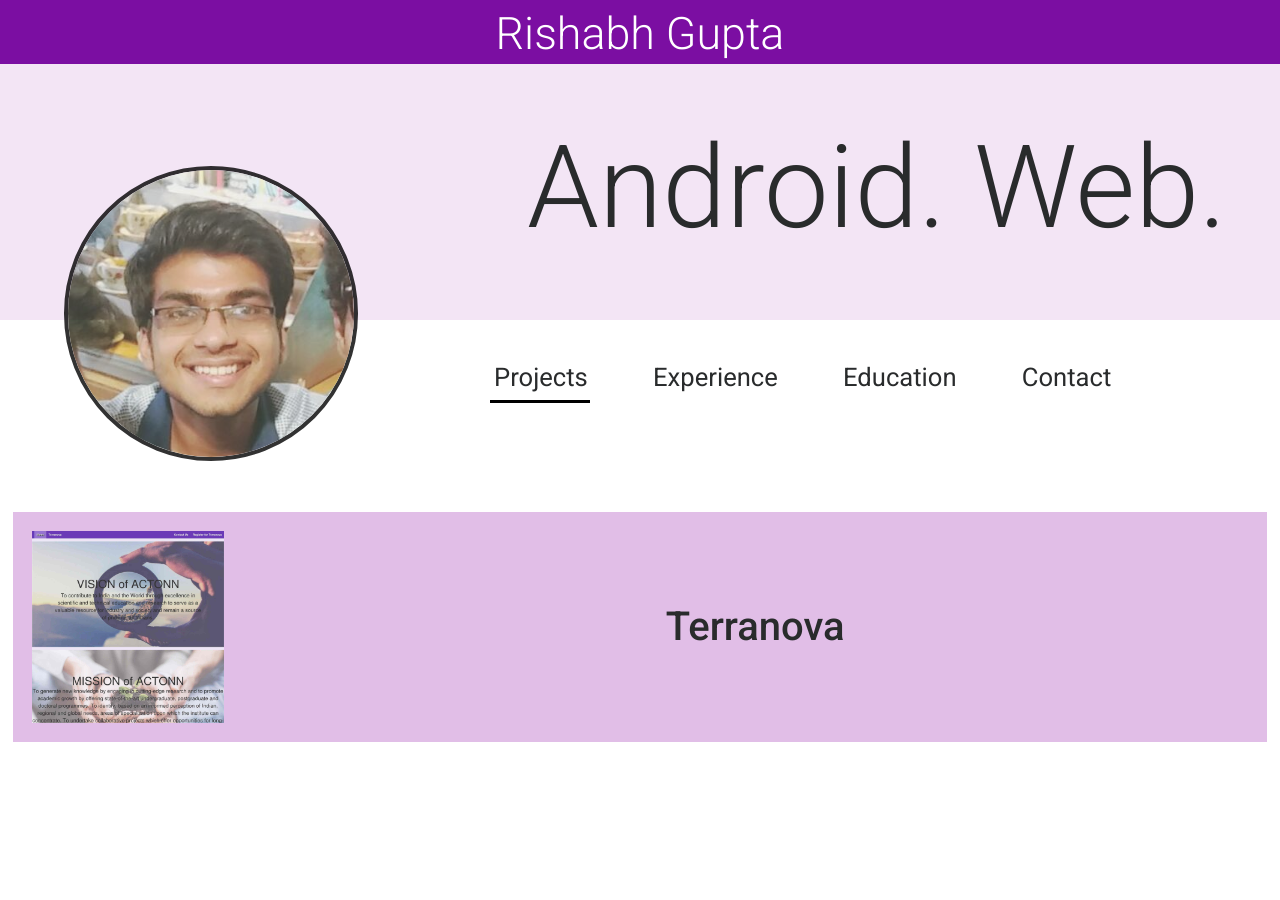
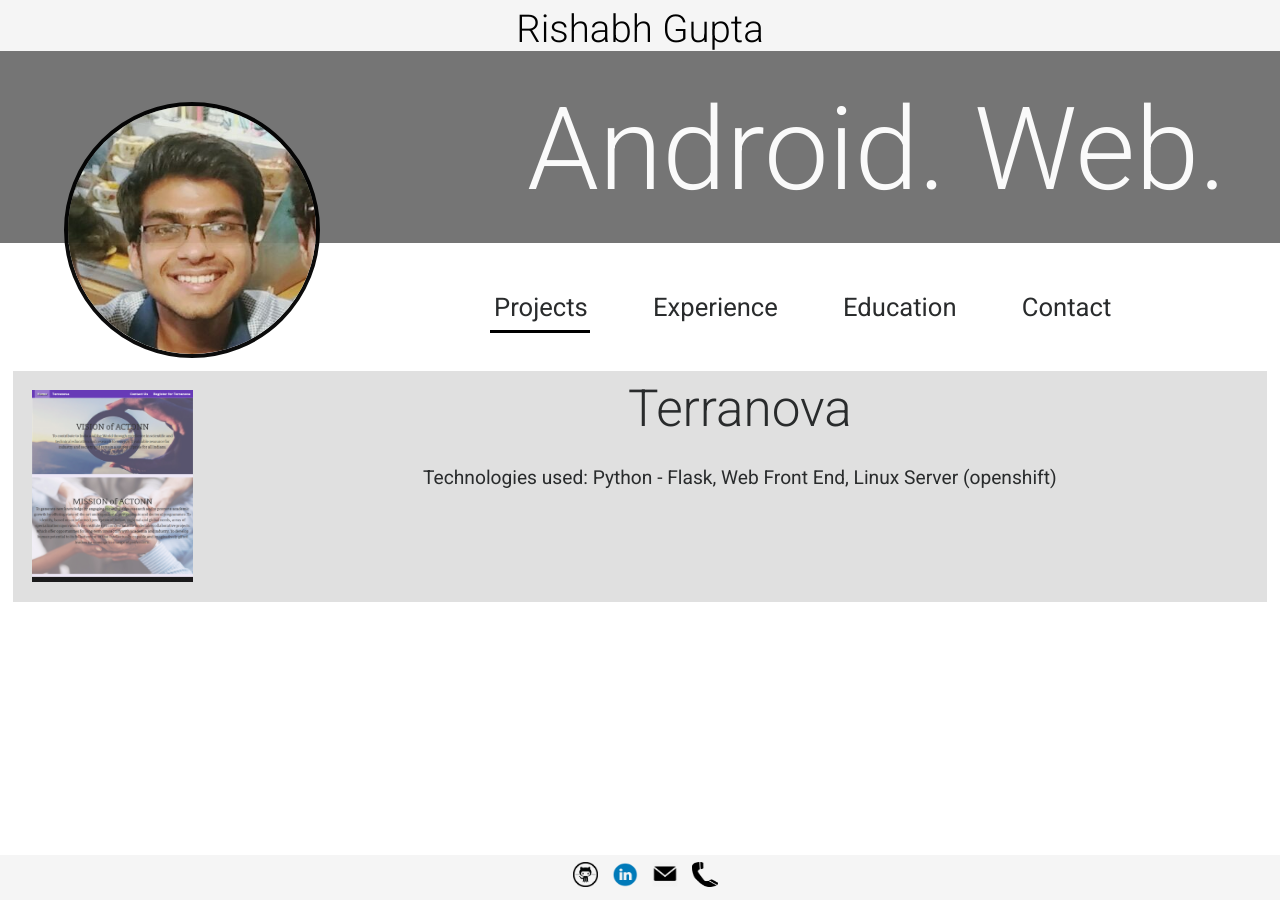
Before and after one commit to zeerorg/zeerorg.github.io, a Jekyll site: the page built from index.html, in a window 1280 px wide and 900 px high. Built offline with Jekyll 4.4.1, drawn with Linux system fonts in a browser that asks for light colours; nearby versions of some CDN libraries; a script that is not in the unit is left out; the repository's description, which GitHub fills in, is left out.

Commit message:
Lot of changes

```diff
--- a/_layouts/default.html
+++ b/_layouts/default.html
@@ -50,6 +50,15 @@
       <section>
         {{ content }}
       </section>
+     <!--<footer style="position: fixed; bottom: 0px; width: 100%; height: 3vw; background-color: white; margin:auto; text-align: center;">
+      github linkedin fb
+    </footer>-->
+    <footer>
+      <img class="icon" src="/assets/github-icon.png">
+      <img class="icon" src="/assets/linkedin-icon.png">
+      <img class="icon" src="/assets/mail-icon.png">
+      <img class="icon" src="/assets/phone-icon.png">
+    </footer>
     <!--[if !IE]><script>fixScale(document);</script><![endif]-->
     {% if site.google_analytics %}
       <script type="text/javascript">
--- a/css/main.css
+++ b/css/main.css
@@ -1,10 +1,14 @@
+:root {
+    --navbar-height: 4vw;
+}
 /* set height 100 for all */
 html, body, section {
     height: 100%;
 }
 body {
     padding: 0%;
-    margin-top: 5vw;
+    margin-top: var(--navbar-height);
+    font-family: 'Roboto', sans-serif;
 }
 /* For keyboard typing style */
 /*.cursor {
@@ -12,47 +16,35 @@ body {
 }*/
 /* END */
 .topnav {
-    background-color: #7b0ea2;
+    background-color: #f5f5f5;
     overflow: hidden;
     position: fixed;
     top: 0;
     width: 100%;
-    height: 5vw;
+    height: var(--navbar-height);
     z-index: 1;
 }
 
 .topnav-heading {
-    color: white;
+    color: black;
     text-align: center;
-    font-size: 3.5vw;
+    font-size: 3vw;
     font-weight: 100;
-    font-family: 'Roboto', sans-serif;
-}
-
-
-.nameContainer {
-    height: 25%;
-    background-color: #333333;
-    color: #eeeeff;
-    padding: 10%;
-    font-weight: bold;
-    font-size: 200%;
-    margin-top: 0;
-    margin-bottom: 0;
 }
 
 .main-jumbo {
-    background-color: #f3e5f5;
-    height: 40vw;
-    border-bottom: 20vw solid white;
+    background-color: #757575;
+    height: 30vw;
+    border-bottom: 15vw solid white;
     margin-right: 0px; /*to prevent scrolling horizontally */
     /*padding-bottom: 20vw;*/
 }
 
 .main-jumbo-text {
+    color: #fafafa;
     font-size: 9vw;
     font-weight: 100;
-    margin-top: 3vw;
+    margin-top: 1vw;
     margin-right: 3vw;
     text-align: right;
     vertical-align: middle;
@@ -60,13 +52,13 @@ body {
 
 .rounded-image {
     border-radius: 50%;
-    width: 23vw;
-    height: 23vw;
+    width: 20vw;
+    height: 20vw;
     /*vertical-align: middle;*/
-    margin-top: 8vw;
+    margin-top: 4vw;
     margin-left: 5vw;
     box-shadow: 10px;
-    opacity: 0.8;
+    opacity: 0.95;
     background-color: #000000;
     border: 4px solid #000000;
     /*animation-name: circle;*/
@@ -75,7 +67,7 @@ body {
 
 .nav-elements {
     margin-left: 11vw;
-    margin-top: 6.5vw;
+    margin-top: 4vw;
 }
 .nav-elements > span {
     margin: 2.3vw;
@@ -136,7 +128,7 @@ body {
 }
 
 .project {
-    background-color: #E1BEE7;
+    background-color: #e0e0e0;
     display: -webkit-flex;
     display: flex;
     width: 98%;
@@ -149,6 +141,76 @@ body {
     width: 15vw;
     margin: 1.5vw;
 }
+
+.project-content {
+    width: 100%;
+    height: 100%;
+    text-align: center;
+    display: -webkit-flex;
+    display: -moz-flex;
+    display: flex;
+
+    -webkit-flex-direction: column;
+    -moz-flex-direction: column;
+    flex-direction: column;
+}
+
+.project-content .project-heading {
+    font-size: 4vw;
+    font-weight: 200;
+}
+
+.project-content .project-about {
+    /*margin: auto;
+    margin-top: 1.5vw;*/
+    font-size: 1.5vw;
+}
+
+
+/* Tooltip container */
+.custom-tooltip {
+    position: relative;
+    display: inline-block;
+}
+
+/* Tooltip text */
+.custom-tooltip .tooltiptext {
+    visibility: hidden;
+    width: 25%;
+    background-color: black;
+    color: #fff;
+    text-align: center;
+    padding: 5px 0;
+    border-radius: 6px;
+
+
+    position: absolute;
+    z-index: 1;
+}
+
+/* Show the tooltip text when you mouse over the tooltip container */
+.custom-tooltip:hover .tooltiptext {
+    visibility: visible;
+}
+
+footer {
+    display: block;
+    position: fixed;
+    bottom: 0px;
+    padding-bottom: 1vw;
+    margin: auto;
+    width: 100%;
+    text-align: center;
+    background-color: #f5f5f5;
+}
+
+.icon {
+    height: 2vw;
+    width: 2vw;
+    margin-top: 0.5vw;
+    margin-left: 0.8vw;
+}
+
  /* for tablets */
 @media (min-width: 575px) and (max-width: 1025px) {
     .main-jumbo {
@@ -179,6 +241,18 @@ body {
 
     .line {
         height: 5vw;
+    }
+
+    .project-content .project-about {
+        font-size: 2vw;
+    }
+
+    .icon {
+        height: 5vw;
+        width: 5vw;
+        margin-top: 2vw;
+        margin-left: 3vw;
+        margin-right: 1vw;
     }
  }
 /* mobiles */
@@ -212,7 +286,7 @@ body {
 
     .rounded-image {
         position: absolute;
-        top: 24vw;
+        top: 30vw;
         right: 33vw;
         width: 35vw;
         height: 35vw;
@@ -245,6 +319,34 @@ body {
     .slider {
         margin-top: 25vw;
     }
+
+    .project > img {
+        height: 20vw;
+        width: 20vw;
+        margin: auto;
+        margin-left: 2vw;
+        margin-right: 2vw;
+    }
+
+    .project-content .project-heading {
+        font-size: 6vw;
+    }
+
+    .project-content .project-about {
+        font-size: 3.5vw;
+    }
+
+    .custom-tooltip .tooltiptext {
+        width: 50%;
+    }
+
+    .icon {
+        height: 7.5vw;
+        width: 7.5vw;
+        margin-top: 2vw;
+        margin-left: 5vw;
+        margin-right: 2vw;
+    }
 }
 
 /*Very small mobiles*/
--- a/index.html
+++ b/index.html
@@ -24,15 +24,41 @@ title: Rishabh Gupta
 <div class="slider">
     <div class="container-1">
         <div class="project">
-            <img src="/assets/terranova.jpg">
-            <p>
-                <h1 style="margin:auto;">Terranova</h1>
-            </p>
+            <img src="/assets/terranova.png">
+            <div class="project-content">
+              <div class="custom-tooltip">
+                <p class="project-heading">Terranova</p>
+                <span class="tooltiptext">
+                    Website for an educational institute conducting a statewide test.
+                </span>
+              </div>
+                <p class="project-about">
+                    Technologies used: Python - Flask, Web Front End, Linux Server (openshift)
+                </p>
+                <div class="project-nav-elements">
+
+                </div>
+            </div>
+            <!--Technologies used, timeframe, what I learned-->
+            <!--1. Actonn ; 2. You4To-->
         </div>
     </div>
 
     <div class="container-2">
-        <p>Suspendisse malesuada augue vel ultrices consectetur. Donec tempor venenatis est eu consequat. Sed eget mi ligula. Fusce suscipit dignissim lacus vitae tempus. Cras tincidunt tortor nunc, vitae tincidunt nunc tempor ut. Praesent sodales finibus tincidunt. Maecenas turpis nulla, euismod vel erat sed, feugiat congue lorem. Phasellus cursus est ultricies nibh vestibulum, lacinia blandit orci sodales. Curabitur sodales auctor risus, vitae scelerisque lorem rutrum non. Quisque eu est in orci aliquam posuere. Curabitur ac nunc ultrices, fringilla augue ac, accumsan dui. Donec justo ligula, sodales mattis dolor eget, vestibulum efficitur justo. Praesent tempor erat et leo rhoncus, quis laoreet enim sagittis.</p>
+        <div class="project">
+            <div class="project-content">
+                <p class="project-heading">Intern at Safety First</p>
+                <p class="project-about">
+                    Startup aimed at connecting Health and Safety Professionals.
+                </p>
+                <p class="project-about">
+                    Technologies worked on: Android UI and app, Firebase Database, Notifications using Javascript functions
+                </p>
+                <div class="project-nav-elements">
+
+                </div>
+            </div>
+        </div>
     </div>
 
     <div class="container-3">
--- a/js/main.js
+++ b/js/main.js
@@ -54,13 +54,11 @@ function setSlide(num) {
     if(num == slider){
         return;
     }
-    var origin =
-    addTransform($(".container-" + slider), 0, 0)
+    var origin = num - slider;
+    addTransform($(".container-" + slider), 0, (origin >>> 31)^1)
     addTransform($(".nav-" + slider).children(".line"), 0)
-    setTimeout(function() {
-        addTransform($(".nav-" + num).children(".line"), 1)
-        addTransform($(".container-" + num), 1, 1)
-    }, 300)
+    addTransform($(".nav-" + num).children(".line"), 1)
+    addTransform($(".container-" + num), 1, (origin >>> 31))
     slider = num;
 }
 
```
Also changed, not shown: assets/github-icon.png (added), assets/linkedin-icon.png (added), assets/mail-icon.png (added), assets/phone-icon.png (added), assets/terranova.jpg (deleted), assets/terranova.png (added).
